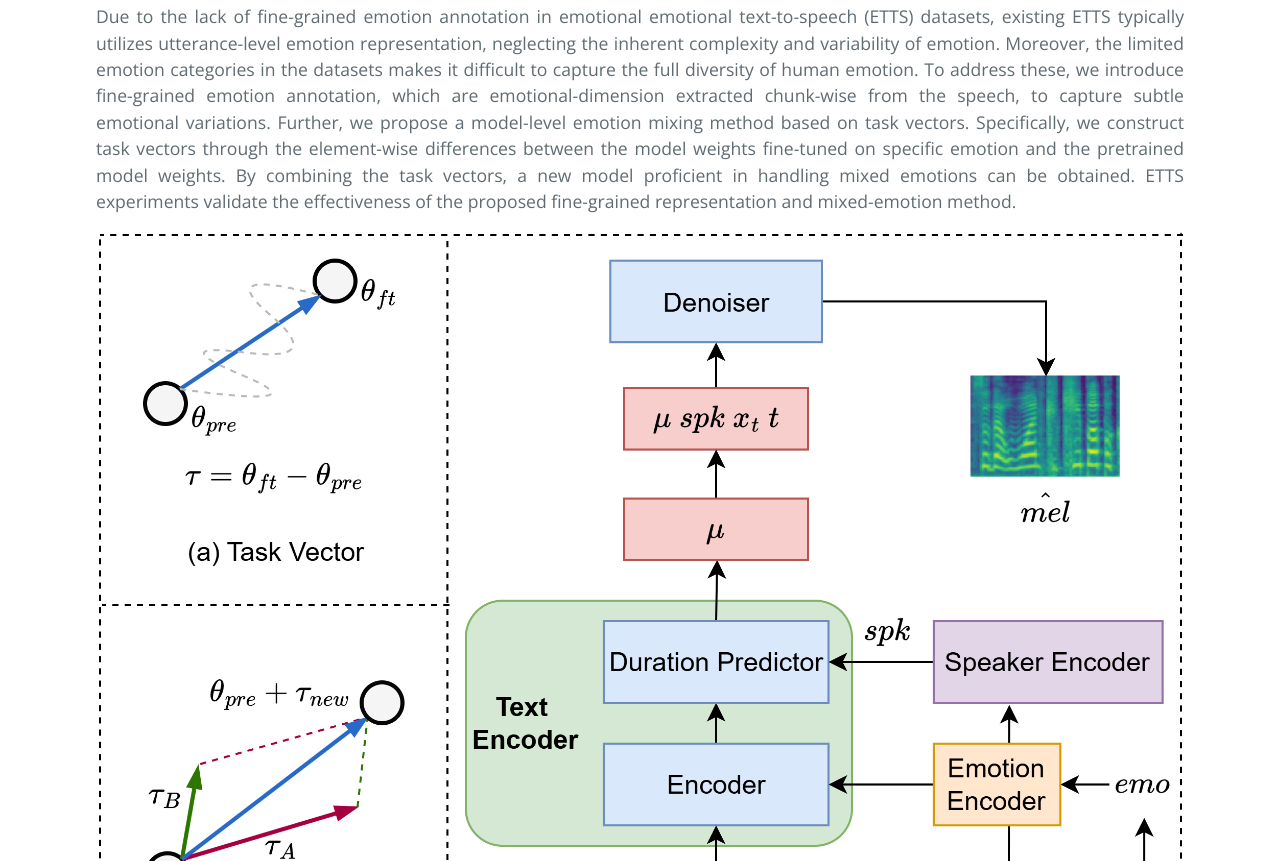
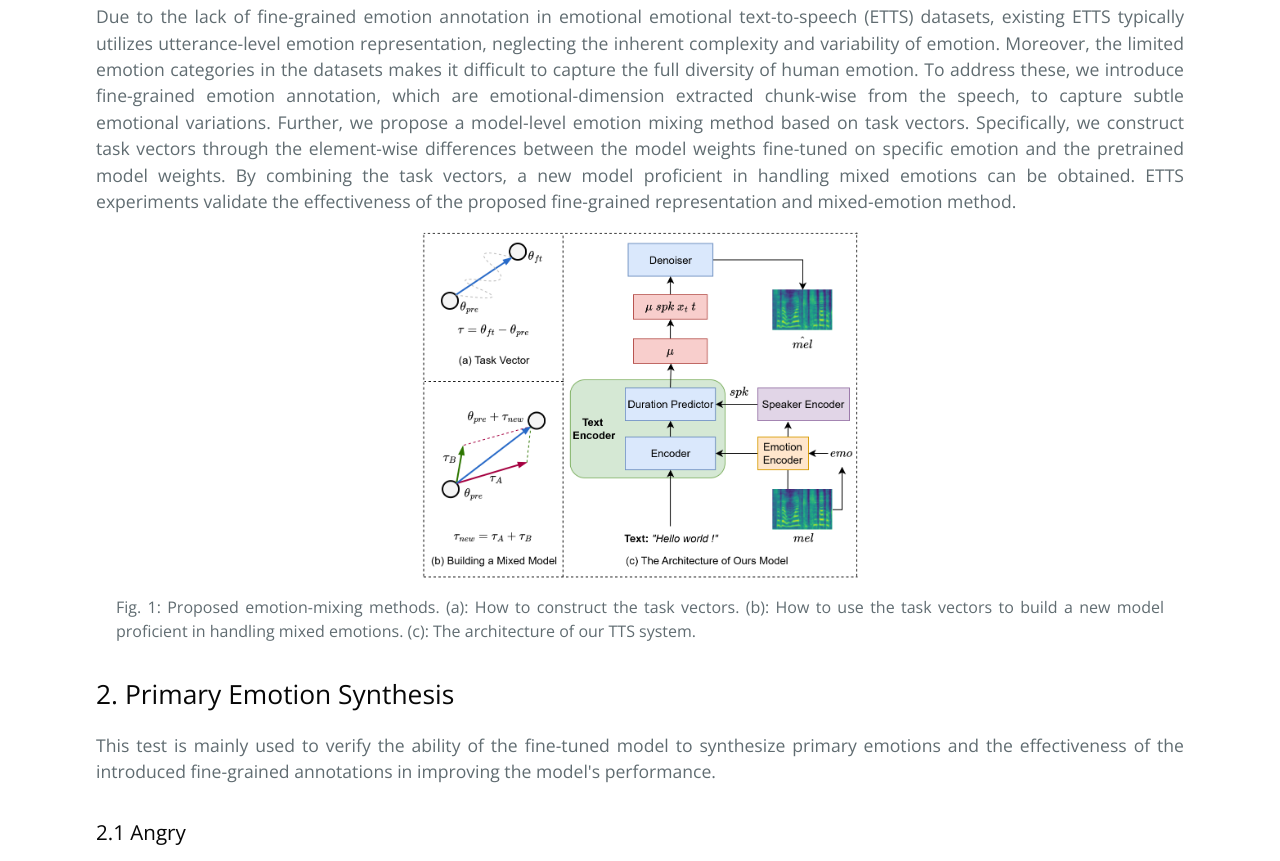
Before and after one commit to speech-paper/EmoMixture, a plain HTML site: page index.html in a window 1280 px wide. Shown: the part 1114-1975 px from the top of the page. Drawn offline with nearby package versions, Linux system fonts and the light colour scheme.

Commit message:
Update index.html

```diff
--- a/index.html
+++ b/index.html
@@ -59,7 +59,7 @@
     Specifically, we construct task vectors through the element-wise differences between the model weights fine-tuned on specific emotion and the pretrained model weights.
     By combining the task vectors, a new model proficient in handling mixed emotions can be obtained.
     ETTS experiments validate the effectiveness of the proposed fine-grained representation and mixed-emotion method.</p>
-<center><img src='fig/emomix.png'></center>
+<center><img style="width: 40%;" src='fig/emomix.png'></center>
 <p style="text-align: justify; font-size:16px;font-color:#D5CFCF;margin-left: 20px;margin-right:20px ;margin-top: 10px;">
 	Fig. 1:  Proposed emotion-mixing methods. (a): How to construct the task vectors. (b): How to use the task vectors to build a new model proficient in handling mixed emotions. (c): The architecture of our TTS system.
 </p>
```
